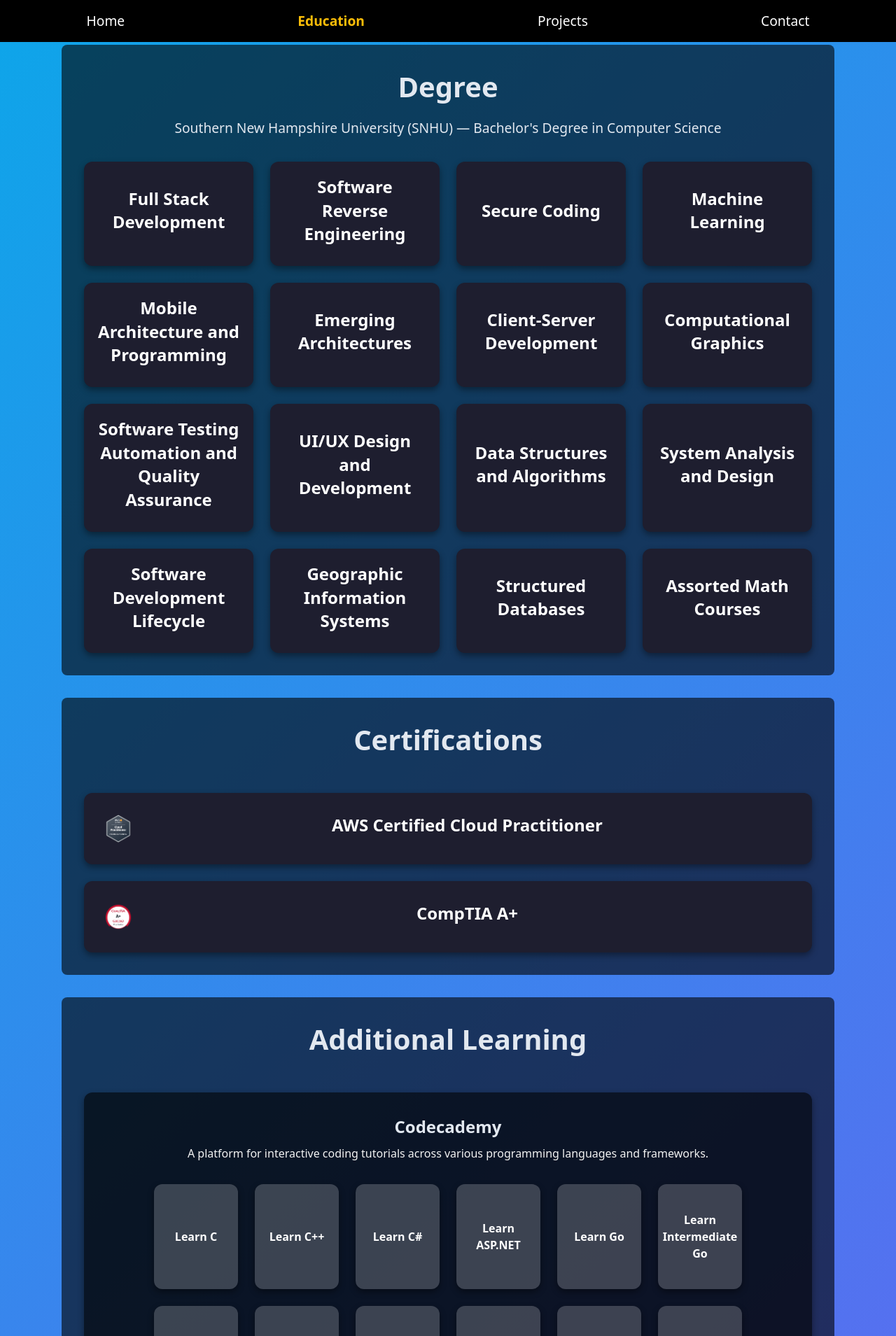
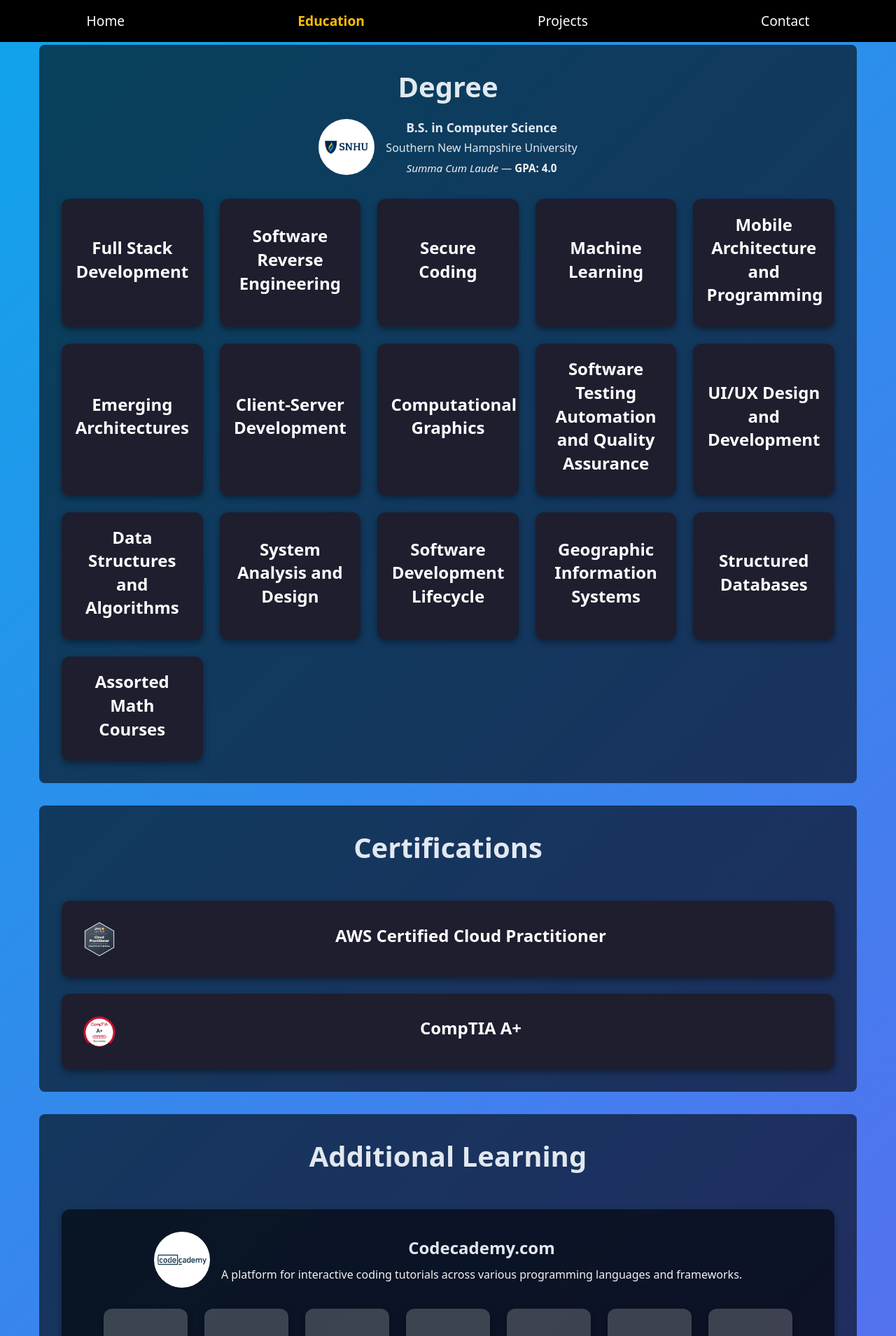
Before and after one commit to clutch42/brian-engel-portfolio, a React (Vite) app: page /education in a window 1280 px wide. Shown: the top 1909 px of the page at 70% size. Built offline with nearby package versions, Linux system fonts and the light colour scheme.

Commit message:
added images for education

```diff
--- a/src/components/LearningSourceCard.tsx
+++ b/src/components/LearningSourceCard.tsx
@@ -9,9 +9,20 @@ interface LearningSourceCardProps {
 const LearningSourceCard: React.FC<LearningSourceCardProps> = ({ source }) => {
   return (
     <div className="learning-source-card">
-      <h3>{source.name}</h3>
-      <p>{source.description}</p>
-
+      <div className="source-title-and-image">
+      {/* Add the image */}
+        {source.image && (
+          <img
+            src={source.image}
+            alt={source.name}
+            className="learning-source-image"
+          />
+        )}
+        <div>
+          <h3>{source.name}</h3>
+          <p>{source.description}</p>
+        </div>
+      </div>
       <div className="topics-list">
         {source.topics.map((topic) => (
           <TopicCard key={topic.id} topic={topic} />
--- a/src/data/additionalLearning.ts
+++ b/src/data/additionalLearning.ts
@@ -3,8 +3,9 @@ import { LearningSource } from '../types/LearningSource';
 export const additionalLearning: LearningSource[] = [
     {
       id: "codecademy",
-      name: "Codecademy",
+      name: "Codecademy.com",
       description: "A platform for interactive coding tutorials across various programming languages and frameworks.",
+      image: '/images/codecademy.webp',
       topics: [
         {
           id: "learn_c",
--- a/src/pages/Education.tsx
+++ b/src/pages/Education.tsx
@@ -13,7 +13,21 @@ function Education() {
     <section className="education-container">
       <div className="education-section">
         <h2>Degree</h2>
-        <p>Southern New Hampshire University (SNHU) — Bachelor's Degree in Computer Science</p>
+        <div className="degree-details">
+          <img
+            src="/images/snhu-logo.png"
+            alt="SNHU Logo"
+            className="school-logo"
+          />
+          <div className="degree-text">
+            <p className="degree-title">B.S. in Computer Science</p>
+            <p className="school-name">Southern New Hampshire University</p>
+            <p className="honors">
+              <em>Summa Cum Laude</em> — <strong>GPA: 4.0</strong>
+            </p>
+          </div>
+        </div>
+
         {/* Display Course Cards in the Degree section */}
         <div className="courses-list">
             {coursesData.map(course => (
--- a/src/styles/Education.css
+++ b/src/styles/Education.css
@@ -21,7 +21,41 @@ h2 {
   background-color: rgba(0, 0, 0, 0.6); /* Greyish semi-transparent background */
   padding: 2rem;
   border-radius: 8px; /* Soft rounded corners */
-  margin: 2rem;
+  margin: 2rem auto;
+}
+
+.degree-details {
+  display: flex;
+  flex-direction: row;
+  align-items: center;
+  justify-content: center; /* Ensures vertical centering */
+  text-align: center;
+  gap: 1rem;
+  margin: 0 auto;
+}
+
+.school-logo {
+  width: 80px;
+  height: 80px;
+  object-fit: contain;
+  background-color: white; /* Add a white background */
+  border-radius: 50%;
+}
+
+.degree-text .degree-title {
+  font-size: 1.1rem;
+  font-weight: bold;
+  margin: 0;
+}
+
+.degree-text .school-name {
+  margin: 0.2rem 0;
+  font-size: 1rem;
+}
+
+.degree-text .honors {
+  font-size: 0.95rem;
+  color: #f2f2f2;
 }
 
 .courses-list {
@@ -78,8 +112,8 @@ h2 {
 }
 
 .certification-thumbnail {
-  width: 40px;
-  height: 40px;
+  width: 50px;
+  height: 50px;
   object-fit: cover;
   border-radius: 50%;
   margin-right: 15px;
@@ -100,6 +134,16 @@ h2 {
   width: 100%;
 }
 
+.source-title-and-image {
+  display: flex;
+  flex-direction: row;
+  align-items: center;
+  justify-content: center; /* Ensures vertical centering */
+  text-align: center;
+  gap: 1rem;
+  margin: 0 auto;
+}
+
 .learning-source-card {
   background-color: rgba(0, 0, 0, 0.6); /* Dark background like previous section */
   padding: 2rem;
@@ -116,6 +160,15 @@ h2 {
 .learning-source-card p {
   font-size: 1rem;
   color: #f2f2f2; /* Slightly lighter color for the description */
+}
+
+.learning-source-card img {
+  width: 80px;
+  height: 80px;
+  object-fit: contain;
+  background-color: white; /* Add a white background */
+  border-radius: 50%;
+  padding: 5px;
 }
 
 .topics-list {
--- a/src/types/LearningSource.ts
+++ b/src/types/LearningSource.ts
@@ -4,5 +4,6 @@ export type LearningSource = {
   id: string;
   name: string;
   description: string;
+  image: string;
   topics: Topic[];
 };
```
Also changed, not shown: public/images/codecademy.webp (added), public/images/snhu-logo.png (added).
